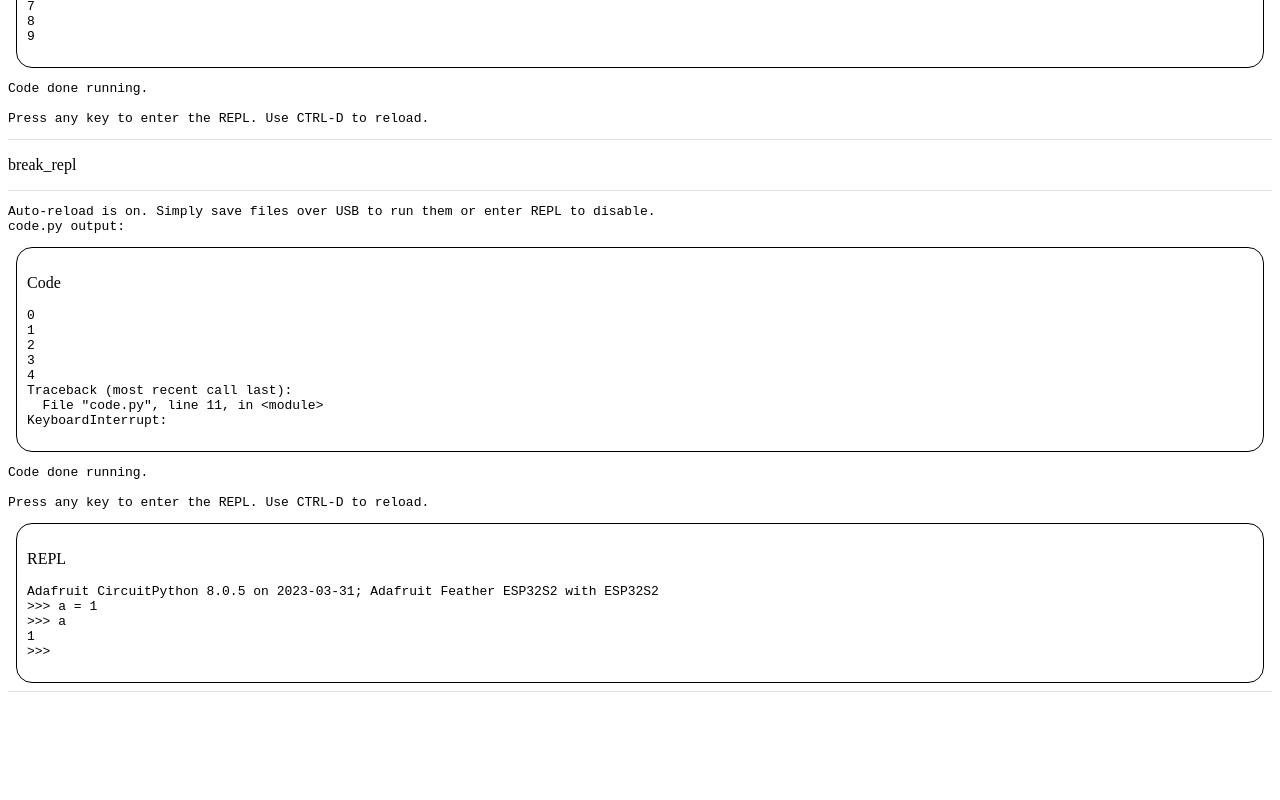
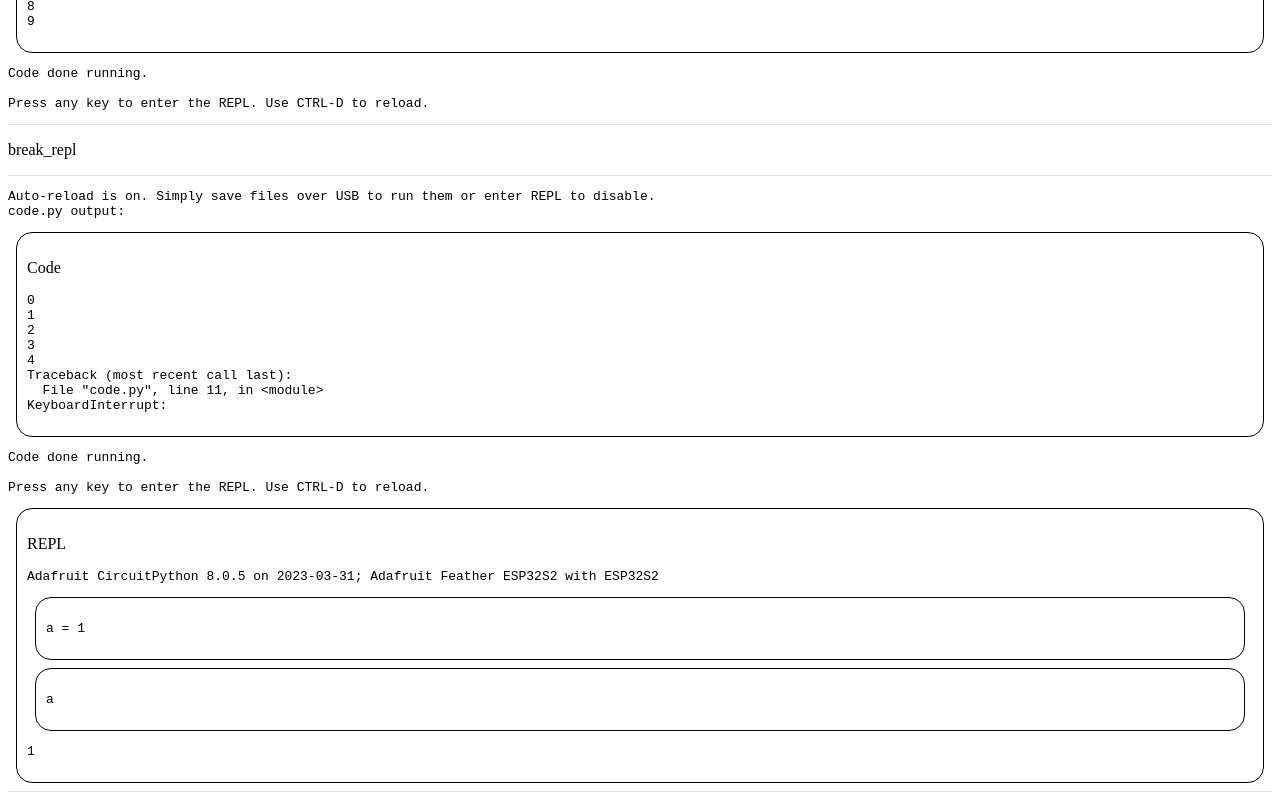
Before and after one commit to urfdvw/CircuitPython-Fancy-Console, a React (Vite) app: page / in a window 1280 px wide. Shown: the part 1967-2767 px from the top of the page. Before the commit the page ends 2667 px from the top, so only its background shows below. Built offline with nearby package versions, Linux system fonts and the light colour scheme.

Commit message:
repl component

```diff
--- a/src/FancyConsole.jsx
+++ b/src/FancyConsole.jsx
@@ -1,6 +1,6 @@
 import React, { useState, useEffect } from "react";
 import Box from "@mui/material/Box";
-import { useSerialReceiveProcessor } from "./useSerialReceiveProcessor"
+import { useSerialReceiveProcessor, body_text_to_repl_conversation } from "./useSerialReceiveProcessor"
 
 const widgetStyles = {
     bgcolor: "background.paper",
@@ -12,17 +12,53 @@ const widgetStyles = {
     minHeight: "40px", // for the size of delet icon
 };
 
+export const Repl = ({ body }) => {
+    if (!body) {
+        return <></>
+    }
+    const repl_conversation = body_text_to_repl_conversation(body);
+    console.log(repl_conversation)
+    return (
+        <>
+        {
+            <pre style={{ whiteSpace: "pre-wrap" }}>
+                {repl_conversation.info}
+            </pre>
+        }
+        {
+            repl_conversation.conversation.map(block => {
+                return <>
+                    {block.code ? <Box sx={widgetStyles}>
+                        <pre style={{ whiteSpace: "pre-wrap" }}>
+                            {block.code}
+                        </pre>
+                    </Box> : <></>}
+                    {block.results ? <pre style={{ whiteSpace: "pre-wrap" }}>
+                        {block.results}
+                    </pre> : <></>}
+                </>
+            })
+        }
+        </>
+    )
+}
+
 export const FancyConsole = ({ output }) => {
     const { isCpy8, title, sessions } = useSerialReceiveProcessor(output);
-    useEffect(() => { console.log(sessions) }, [sessions])
+    // useEffect(() => { console.log(sessions) }, [sessions])
     return (<>
         {sessions.map(block => {
             return <>
                 {block.body ? <Box sx={widgetStyles}>
                     <p>{block.is_repl ? "REPL" : "Code"}</p>
-                    <pre style={{ whiteSpace: "pre-wrap" }}>
-                        {block.body}
-                    </pre>
+
+                        {
+                            block.is_repl
+                            ? <Repl body={block.body} />
+                            : <pre style={{ whiteSpace: "pre-wrap" }}>
+                                {block.body}
+                            </pre>
+                        }
                 </Box> : <></>}
                 {block.info ? <pre style={{ whiteSpace: "pre-wrap" }}>
                     {block.info}
```
